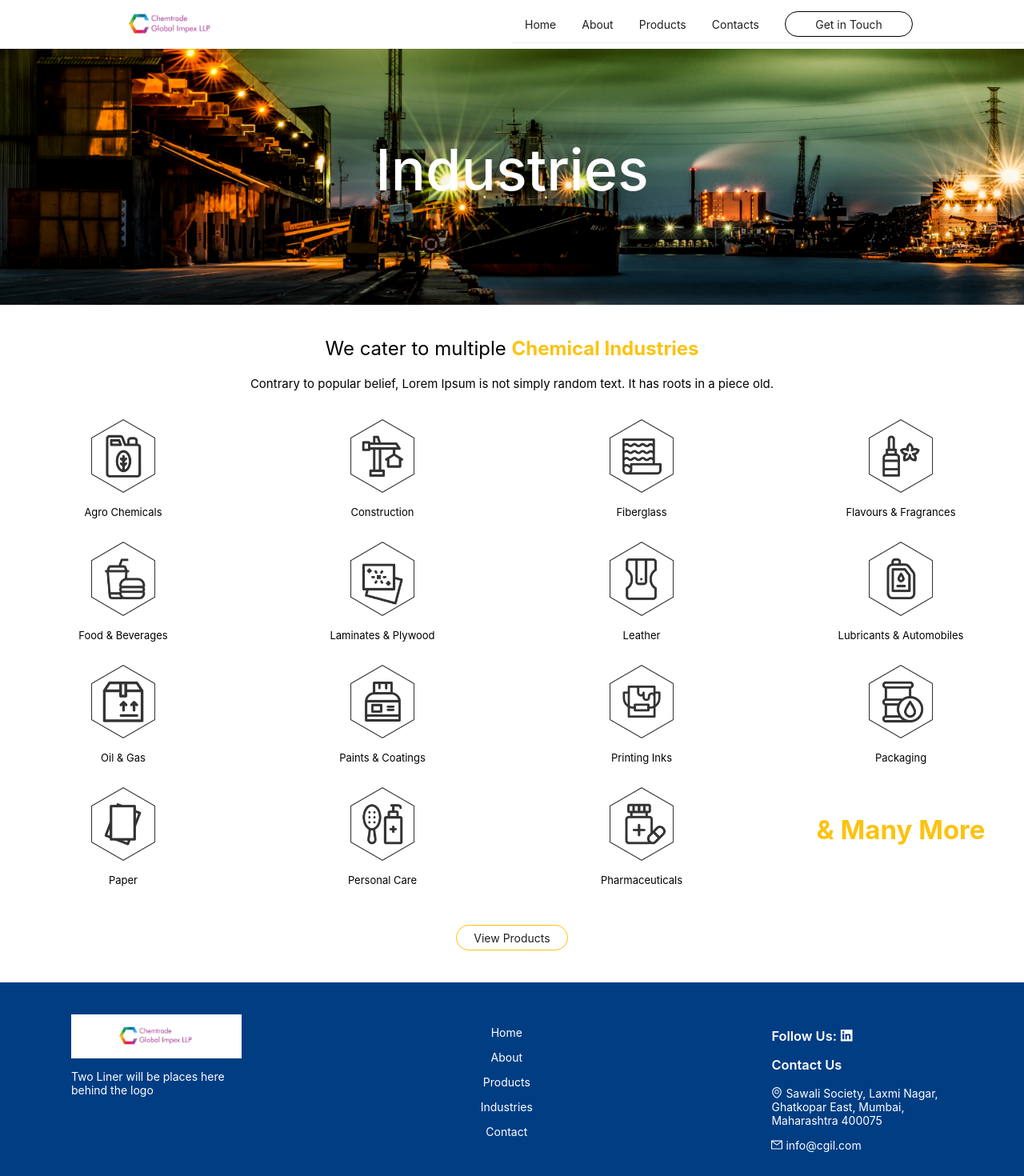
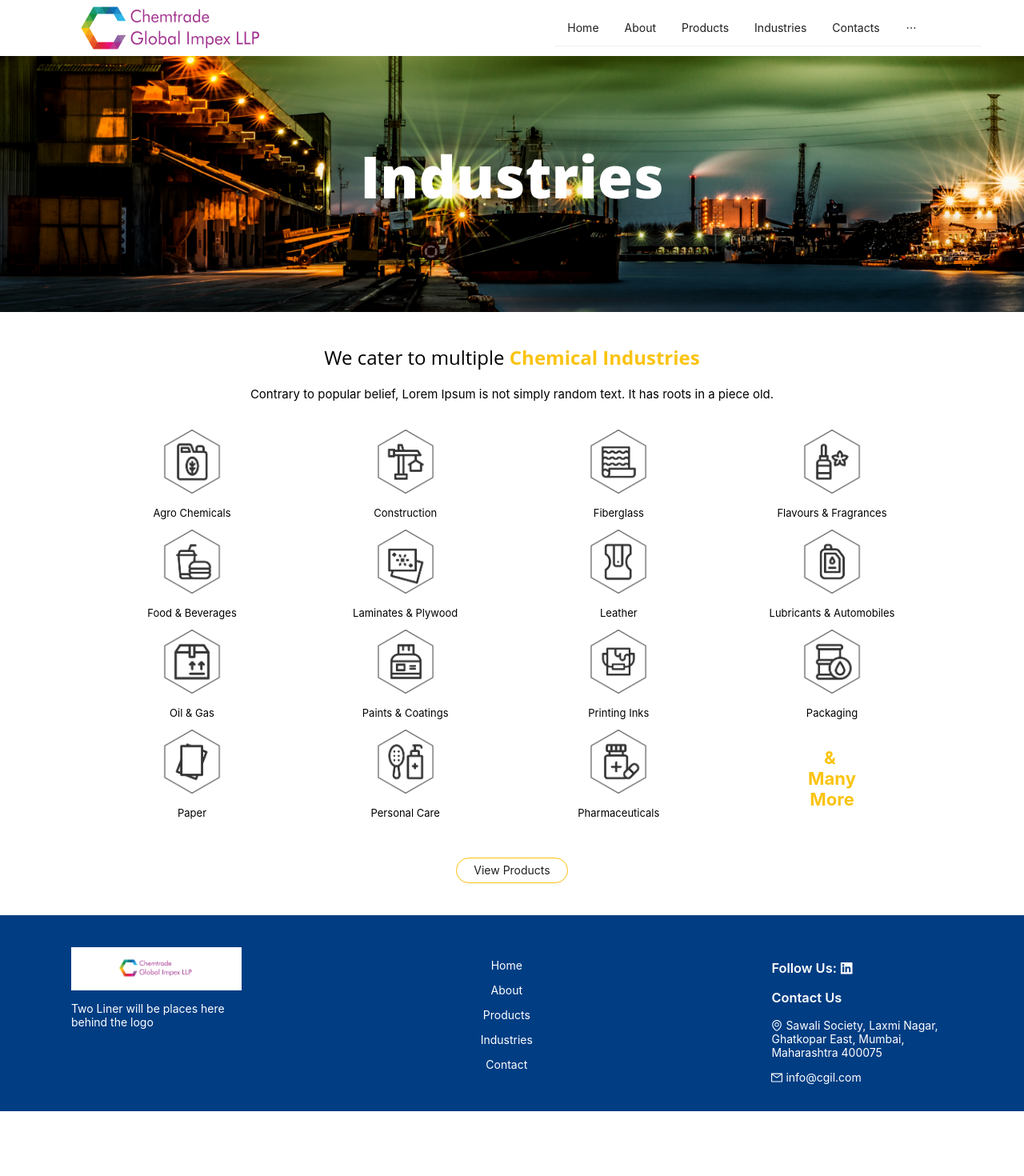
Before and after one commit to jaimincr7/chemTradeGlbl, a React (Create React App) app: page /industry in a window 1280 px wide. Shown: the top 1470 px of the page at 80% size. After the commit the page ends 1389 px from the top, so only its background shows below. Built offline with nearby package versions, Linux system fonts and the light colour scheme; the HTML template or start-up script is replaced by a standard one.

Commit message:
Changes for deployment.

```diff
--- a/src/App.css
+++ b/src/App.css
@@ -45,6 +45,18 @@
   background-position: center;
   width: 100%;
   height: 80vh;
+  display: flex;
+  justify-content: center;
+  align-items: center;
+  flex-direction: column;
+}
+
+.container-coming-soon {
+  background-image: url('./Assets/images/ctComingSoon.png');
+  background-size: cover;
+  background-position: center;
+  width: 100%;
+  height: 100vh;
   display: flex;
   justify-content: center;
   align-items: center;
@@ -197,6 +209,10 @@
   color: #FFFFFF;
 }
 
+.location-card:hover{
+  cursor: pointer;
+}
+
 .ant-modal-title {
   text-align: center;
 }
@@ -222,6 +238,7 @@
 @media screen and (max-width: 600px) {
   .heading, .big-texts {
     text-align: center;
+    font-size: 48px;
   }
 }
 
@@ -237,6 +254,13 @@
   .AboutUsPic {
     margin-top: 25px;
     margin-left: 75px;
+  }
+}
+
+@media screen and (max-width: 600px) {
+  .header-icon {
+    height: 28px;
+    margin-left: 18px;
   }
 }
 
@@ -266,6 +290,13 @@
   }
 }
 
+@media screen and (min-width: 600px) {
+  .little-contact {
+    max-width: 85%;
+    border-radius: 20px;
+  }
+}
+
 @media screen and (max-width: 600px) {
   .footer-small {
     border-radius: 7px;
@@ -281,8 +312,14 @@
 
 @media screen and (min-width: 600px) {
   .cards {
-    width: 40%;
+    width: 55%;
     border-radius: 15px;
+  }
+}
+
+@media screen and (min-width: 600px) {
+  .product-title {
+    width: 60%;
   }
 }
 
@@ -291,3 +328,9 @@
     height: 100vh;
   }
 }
+
+@media screen and (max-width: 600px) {
+  .industrialize {
+    width: 70%;
+  }
+}
--- a/src/Pages/AboutUs/BrandStory/BrandStory.jsx
+++ b/src/Pages/AboutUs/BrandStory/BrandStory.jsx
@@ -7,7 +7,7 @@ const BrandStory = () => {
   return (
     <>
       <div className="container-about-us">
-        <span className="highlight-ab big-texts">Brand Story</span>
+        <span className="highlight-ab big-texts" style={{ fontFamily: 'Open Sans', fontWeight: '800'}}>Brand Story</span>
         <br />
       </div>
       <br />
--- a/src/Pages/ComingSoon/ComingSoon.jsx
+++ b/src/Pages/ComingSoon/ComingSoon.jsx
@@ -49,10 +49,10 @@ const ComingSoon = () => {
   return (
     <>
       <div>
-        <div className="container">
+        <div className="container-coming-soon">
           <div >
             <div className="center-text">
-              <img src={logo} alt="Sample" style={{ width: '250px', height: 'auto' }} onClick={() => {navigate('/landing')} }/>
+              <img src={logo} alt="Sample" style={{ width: '280px', height: '75px', backgroundColor: 'white', borderRadius: '15px' }} onClick={() => {navigate('/landing')} }/>
             </div>
             <h1 className="heading">
               Coming <span className="highlight">Soon!</span>
--- a/src/Pages/ContactUs/Contact/Contact.jsx
+++ b/src/Pages/ContactUs/Contact/Contact.jsx
@@ -11,7 +11,7 @@ const Contact = () => {
   return (
     <>
       <div className="container-contact-us">
-        <span className="highlight-ab big-texts">Contact Us</span>
+        <span className="highlight-ab big-texts" style={{ fontFamily: 'Open Sans', fontWeight: '800' }}>Contact Us</span>
         <br />
       </div>
       <div style={{ backgroundColor: '#F5F5F5' }}>
@@ -98,13 +98,15 @@ const Contact = () => {
       <br />
       <br />
       <div className='App' style={{ margin: '35px' }}>
-        <img className='little-contact' src={map} alt="Sample" style={{ maxHeight: '320px' }} />
+        <img className='little-contact' src={map} alt="Sample" style={{ height: '451px', width: '818px' }} />
       </div>
       <br />
       <div className='App' style={{ lineHeight: '1px' }}>
         <Row justify="center" gutter={[4, 16]}>
           <Col xs={{ span: 15, offset: 2 }} lg={{ span: 6, }}>
-            <Card style={{ width: '85%', backgroundColor: '#F5F5F5', borderRadius: '15px' }}>
+            <Card style={{ width: '85%', backgroundColor: '#F5F5F5', borderRadius: '15px' }}
+              onClick={() => { window.open('https://maps.app.goo.gl/RCzbLNoqiAsaSokn6?g_st=iw', '_blank'); }}
+              className='location-card'>
               <div className='App'>
                 <h2>Mumbai</h2>
                 <p>Sawali Society, Laxmi Nagar, Ghatkopar East, Mumbai, Maharashtra 400075</p>
@@ -112,7 +114,9 @@ const Contact = () => {
             </Card>
           </Col>
           <Col xs={{ span: 15, offset: 2 }} lg={{ span: 6, }}>
-            <Card style={{ width: '85%', backgroundColor: '#F5F5F5', borderRadius: '15px' }}>
+            <Card style={{ width: '85%', backgroundColor: '#F5F5F5', borderRadius: '15px' }}
+              className='location-card'
+              onClick={() => { window.open('https://maps.app.goo.gl/N3H7DsRaj4S1MC288?g_st=iw', '_blank'); }}>
               <div className='App'>
                 <h2>Hyderabad</h2>
                 <p>CFV8+F3H, Old Patigadda, Chikoti Gardens, Begumpet, Hyderabad, Telangana 500016</p>
@@ -120,7 +124,9 @@ const Contact = () => {
             </Card>
           </Col>
           <Col xs={{ span: 15, offset: 2 }} lg={{ span: 6, }}>
-            <Card style={{ width: '85%', backgroundColor: '#F5F5F5', borderRadius: '15px' }}>
+            <Card style={{ width: '85%', backgroundColor: '#F5F5F5', borderRadius: '15px' }}
+              onClick={() => { window.open('https://maps.app.goo.gl/VcbWvwVRbm61t5Qd7?g_st=iw', '_blank'); }}
+              className='location-card'>
               <div className='App'>
                 <h2>Gujarat</h2>
                 <p>Third Floor, Corporate Park, Corporate Park, Sector 8, Gandhidham, Gujarat 370203</p>
--- a/src/Pages/Header/Header.jsx
+++ b/src/Pages/Header/Header.jsx
@@ -1,5 +1,5 @@
 import React from 'react';
-import headerIcon from '../../Assets/images/headerIcon.png';
+import headerIcon from '../../Assets/images/CTLogo.png';
 import { Col, Row, Menu, Button } from 'antd';
 import { useNavigate } from 'react-router-dom';
 
@@ -23,6 +23,11 @@ const Header = () => {
       url: '/products',
     },
     {
+      label: 'Industries',
+      key: 'industry',
+      url: '/industry',
+    },
+    {
       label: 'Contacts',
       key: 'contacts',
       url: '/contact-us'
@@ -40,20 +45,20 @@ const Header = () => {
       <div className="">
         <Row align="middle">
           <Col span={8}>
-            <div className="header-icon App">
-              <img src={headerIcon} alt="Sample" style={{ maxHeight: '58px' }} />
+            <div className=" App">
+              <img className='header-icon' src={headerIcon} alt="Sample" style={{ paddingTop: '6px', paddingBottom: '2px' }} />
             </div>
           </Col>
-          <Col span={4}>
+          <Col span={5}>
           </Col>
-          <Col span={12}>
+          <Col span={10}>
             <div className="header-menus">
               <Menu mode="horizontal" >
                 {items.map(item => {
                   if (item.button) {
                     return (
                       <Menu.Item key={item.key} >
-                        <Button shape="round" onClick={() => { navigate(item.url) }} style={{ borderWidth: '0.5px', borderColor: 'black', width: '160px' }}>Get in Touch</Button>
+                        <Button shape="round" onClick={() => { navigate(item.url) }} style={{ borderWidth: '0.5px', borderColor: 'black', width: '158px' }}>Get in Touch</Button>
                       </Menu.Item>
                     );
                   } else {
--- a/src/Pages/Industries/Industry/Industry.jsx
+++ b/src/Pages/Industries/Industry/Industry.jsx
@@ -22,12 +22,12 @@ const Industry = () => {
   return (
     <>
       <div className="container-industry">
-        <span className="highlight-ab big-texts">Industries</span>
+        <span className="highlight-ab big-texts" style={{ fontFamily: 'Open Sans', fontWeight: '800'}}>Industries</span>
         <br />
       </div>
       <br />
       <div className='App' >
-        <h2>
+        <h2 style={{ fontFamily: "Open Sans" }}>
           <span style={{ fontWeight: '400' }}>We cater to multiple </span>
           <span style={{ color: '#FBC311' }}> Chemical Industries</span>
         </h2>
@@ -36,108 +36,108 @@ const Industry = () => {
         </p>
       </div>
       <br />
-      <div>
-        <Row justify="center" gutter={[16, 16]}>
-          <Col xs={{ span: 10 }} lg={{ span: 6, }}>
+      <div className='App'>
+        <Row justify="center" >
+          <Col xs={{ span: 10 }} lg={{ span: 5, }}>
             <div className='App'>
               {/* <img src={} alt="Sample" style={{ maxHeight: '128px' }} /> */}
               <img src={icon1} alt="Sample" style={{ maxWidth: '30%', maxHeight: '30%', width: 'auto', height: 'auto' }} />
               <p style={{ fontSize: '13px' }}>Agro Chemicals</p>
             </div>
           </Col>
-          <Col xs={{ span: 10 }} lg={{ span: 6, }}>
+          <Col xs={{ span: 10 }} lg={{ span: 5, }}>
             <div className='App'>
               <img src={icon2} alt="Sample" style={{ maxWidth: '30%', maxHeight: '30%', width: 'auto', height: 'auto' }} />
               <p style={{ fontSize: '13px' }}>Construction</p>
             </div>
           </Col>
-          <Col xs={{ span: 10 }} lg={{ span: 6, }}>
+          <Col xs={{ span: 10 }} lg={{ span: 5, }}>
             <div className='App'>
               {/* <img src={} alt="Sample" style={{ maxHeight: '128px' }} /> */}
               <img src={icon3} alt="Sample" style={{ maxWidth: '30%', maxHeight: '30%', width: 'auto', height: 'auto' }} />
               <p style={{ fontSize: '13px' }}>Fiberglass</p>
             </div>
           </Col>
-          <Col xs={{ span: 10 }} lg={{ span: 6, }}>
+          <Col xs={{ span: 10 }} lg={{ span: 5, }}>
             <div className='App'>
               <img src={icon4} alt="Sample" style={{ maxWidth: '30%', maxHeight: '30%', width: 'auto', height: 'auto' }} />
               <p style={{ fontSize: '13px' }}>Flavours & Fragrances</p>
             </div>
           </Col>
-          <Col xs={{ span: 10 }} lg={{ span: 6, }}>
+          <Col xs={{ span: 10 }} lg={{ span: 5, }}>
             <div className='App'>
               {/* <img src={} alt="Sample" style={{ maxHeight: '128px' }} /> */}
               <img src={icon5} alt="Sample" style={{ maxWidth: '30%', maxHeight: '30%', width: 'auto', height: 'auto' }} />
               <p style={{ fontSize: '13px' }}>Food & Beverages</p>
             </div>
           </Col>
-          <Col xs={{ span: 10 }} lg={{ span: 6, }}>
+          <Col xs={{ span: 10 }} lg={{ span: 5, }}>
             <div className='App'>
               <img src={icon6} alt="Sample" style={{ maxWidth: '30%', maxHeight: '30%', width: 'auto', height: 'auto' }} />
               <p style={{ fontSize: '13px' }}>Laminates & Plywood</p>
             </div>
           </Col>
-          <Col xs={{ span: 10 }} lg={{ span: 6, }}>
+          <Col xs={{ span: 10 }} lg={{ span: 5, }}>
             <div className='App'>
               {/* <img src={} alt="Sample" style={{ maxHeight: '128px' }} /> */}
               <img src={icon7} alt="Sample" style={{ maxWidth: '30%', maxHeight: '30%', width: 'auto', height: 'auto' }} />
               <p style={{ fontSize: '13px' }}>Leather</p>
             </div>
           </Col>
-          <Col xs={{ span: 10 }} lg={{ span: 6, }}>
+          <Col xs={{ span: 10 }} lg={{ span: 5, }}>
             <div className='App'>
               <img src={icon8} alt="Sample" style={{ maxWidth: '30%', maxHeight: '30%', width: 'auto', height: 'auto' }} />
               <p style={{ fontSize: '13px' }}>Lubricants & Automobiles</p>
             </div>
           </Col>
-          <Col xs={{ span: 10 }} lg={{ span: 6, }}>
+          <Col xs={{ span: 10 }} lg={{ span: 5, }}>
             <div className='App'>
               {/* <img src={} alt="Sample" style={{ maxHeight: '128px' }} /> */}
               <img src={icon9} alt="Sample" style={{ maxWidth: '30%', maxHeight: '30%', width: 'auto', height: 'auto' }} />
               <p style={{ fontSize: '13px' }}>Oil & Gas</p>
             </div>
           </Col>
-          <Col xs={{ span: 10 }} lg={{ span: 6, }}>
+          <Col xs={{ span: 10 }} lg={{ span: 5, }}>
             <div className='App'>
               <img src={icon10} alt="Sample" style={{ maxWidth: '30%', maxHeight: '30%', width: 'auto', height: 'auto' }} />
               <p style={{ fontSize: '13px' }}>Paints & Coatings</p>
             </div>
           </Col>
-          <Col xs={{ span: 10 }} lg={{ span: 6, }}>
+          <Col xs={{ span: 10 }} lg={{ span: 5, }}>
             <div className='App'>
               {/* <img src={} alt="Sample" style={{ maxHeight: '128px' }} /> */}
               <img src={icon11} alt="Sample" style={{ maxWidth: '30%', maxHeight: '30%', width: 'auto', height: 'auto' }} />
               <p style={{ fontSize: '13px' }}>Printing Inks</p>
             </div>
           </Col>
-          <Col xs={{ span: 10 }} lg={{ span: 6, }}>
+          <Col xs={{ span: 10 }} lg={{ span: 5, }}>
             <div className='App'>
               <img src={icon12} alt="Sample" style={{ maxWidth: '30%', maxHeight: '30%', width: 'auto', height: 'auto' }} />
               <p style={{ fontSize: '13px' }}>Packaging</p>
             </div>
           </Col>
-          <Col xs={{ span: 10 }} lg={{ span: 6, }}>
+          <Col xs={{ span: 10 }} lg={{ span: 5, }}>
             <div className='App'>
               <img src={icon13} alt="Sample" style={{ maxWidth: '30%', maxHeight: '30%', width: 'auto', height: 'auto' }} />
               <p style={{ fontSize: '13px' }}>Paper</p>
             </div>
           </Col>
-          <Col xs={{ span: 10 }} lg={{ span: 6, }}>
+          <Col xs={{ span: 10 }} lg={{ span: 5, }}>
             <div className='App'>
               {/* <img src={} alt="Sample" style={{ maxHeight: '128px' }} /> */}
               <img src={icon14} alt="Sample" style={{ maxWidth: '30%', maxHeight: '30%', width: 'auto', height: 'auto' }} />
               <p style={{ fontSize: '13px' }}>Personal Care</p>
             </div>
           </Col>
-          <Col xs={{ span: 10 }} lg={{ span: 6, }}>
+          <Col xs={{ span: 10 }} lg={{ span: 5, }}>
             <div className='App'>
               <img src={icon15} alt="Sample" style={{ maxWidth: '30%', maxHeight: '30%', width: 'auto', height: 'auto' }} />
               <p style={{ fontSize: '13px' }}>Pharmaceuticals</p>
             </div>
           </Col>
-          <Col xs={{ span: 10 }} lg={{ span: 6, }}>
+          <Col xs={{ span: 10 }} lg={{ span: 5, }}>
             <div className='App'>
-              <h3 style={{ fontSize: '33px', color: '#FBC311', whiteSpace: 'pre-wrap' }}>&amp; Many More</h3>
+              <h3 style={{ fontSize: '22px', color: '#FBC311', whiteSpace: 'pre-wrap' }}>&amp; <br/> Many <br/>More</h3>
             </div>
           </Col>
         </Row>
--- a/src/Pages/LandingPage/AboutUs/AboutUs.jsx
+++ b/src/Pages/LandingPage/AboutUs/AboutUs.jsx
@@ -8,7 +8,7 @@ const AboutUs = () => {
 
   return (
     <>
-      <div className='AboutUs' style={{ marginTop: '20px', marginBottom: '20px', }}>
+      <div className='AboutUs App' style={{ marginTop: '20px', marginBottom: '20px', }}>
         <div className='App' style={{ marginTop: '20px', marginBottom: '20px' }}>
           <span style={{ color: '#00ff01', fontSize: '3em', WebkitTextStroke: '5px black' }}>since 1998</span>
         </div>
--- a/src/Pages/LandingPage/Home/Home.jsx
+++ b/src/Pages/LandingPage/Home/Home.jsx
@@ -6,8 +6,8 @@ const Home = () => {
 
   return (
     <>
-      <div className="container">
-        <span className="highlight-md big-texts">25 Years Strong</span>
+      <div className="container" style={{ fontFamily: 'Open Sans'}}>
+        <span className="highlight-md big-texts" style={{ fontWeight: '700'}}>25 Years Strong</span>
         <div className="description-md center-text">
           Partnering for Success
         </div>
--- a/src/Pages/LandingPage/Stats/Stats.jsx
+++ b/src/Pages/LandingPage/Stats/Stats.jsx
@@ -7,6 +7,7 @@ const Stats = () => {
     <>
       <div className='Stats App' >
         <div >
+          <br/>
           <Row>
             <Col xs={{ span: 24 }} lg={{ span: 6 }}>
               <div className='App'>
--- a/src/Pages/Products/Product/Product.jsx
+++ b/src/Pages/Products/Product/Product.jsx
@@ -6,7 +6,7 @@ const Product = () => {
   return (
     <>
       <div className="container-product">
-        <span className="highlight-ab big-texts">Our Products</span>
+        <span className="highlight-ab big-texts" style={{ fontFamily: 'Open Sans', fontWeight: '800'}}>Our Products</span>
         <br />
       </div>
       <br />
```
Also changed, not shown: src/Pages/LandingPage/Products/Products.jsx (+16 -12 lines), src/Assets/images/CTLogo.png.
